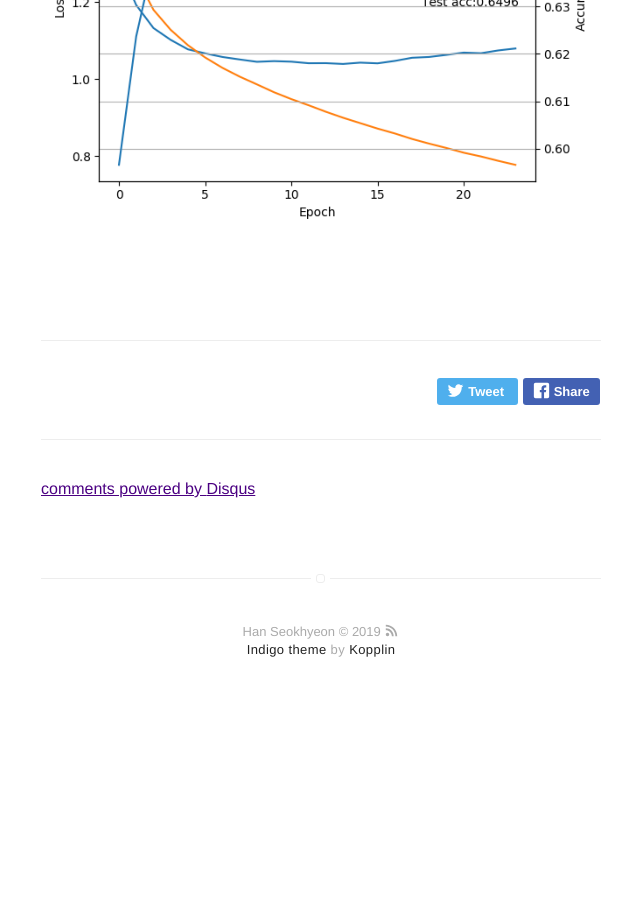
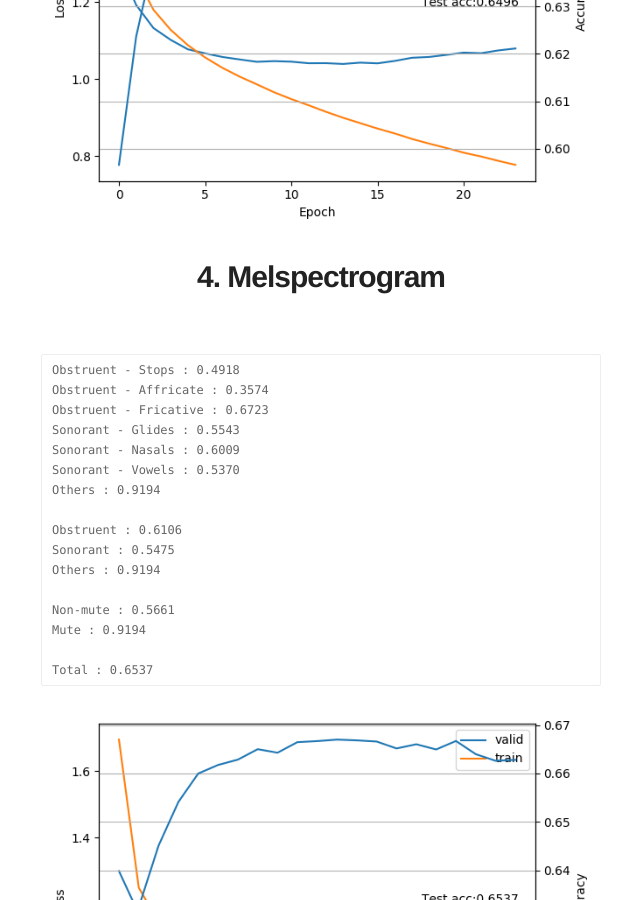
Before and after one commit to HanSeokhyeon/HanSeokhyeon.github.io, a Jekyll site: the page built from _posts/2019-11-27-phoneme-recognition.md, in a window 1280 px wide and 900 px high, scrolled down 2760 px. Shown: the whole window, without its empty margins (319-959 px from the left). Built offline with Jekyll 4.4.1, drawn with Linux system fonts in a browser that asks for light colours; comment, search, counter and statistics services are not loaded; before the commit the page ends 3481 px from its top, so only the background shows below that.

Commit message:
add melspectrogram

````diff
--- a/_posts/2019-11-27-phoneme-recognition.md
+++ b/_posts/2019-11-27-phoneme-recognition.md
@@ -75,3 +75,26 @@ Total : 0.6496
 ```
 
 ![120_spectrogram](/assets/images/120_spectrogram.png)
+
+# 4. Melspectrogram
+
+```
+Obstruent - Stops : 0.4918
+Obstruent - Affricate : 0.3574
+Obstruent - Fricative : 0.6723
+Sonorant - Glides : 0.5543
+Sonorant - Nasals : 0.6009
+Sonorant - Vowels : 0.5370
+Others : 0.9194
+
+Obstruent : 0.6106
+Sonorant : 0.5475
+Others : 0.9194
+
+Non-mute : 0.5661
+Mute : 0.9194
+
+Total : 0.6537
+```
+
+![120_melspectrogram](/assets/images/120_melspectrogram.png)
````
Also changed, not shown: assets/images/120_melspectrogram.png (added).
